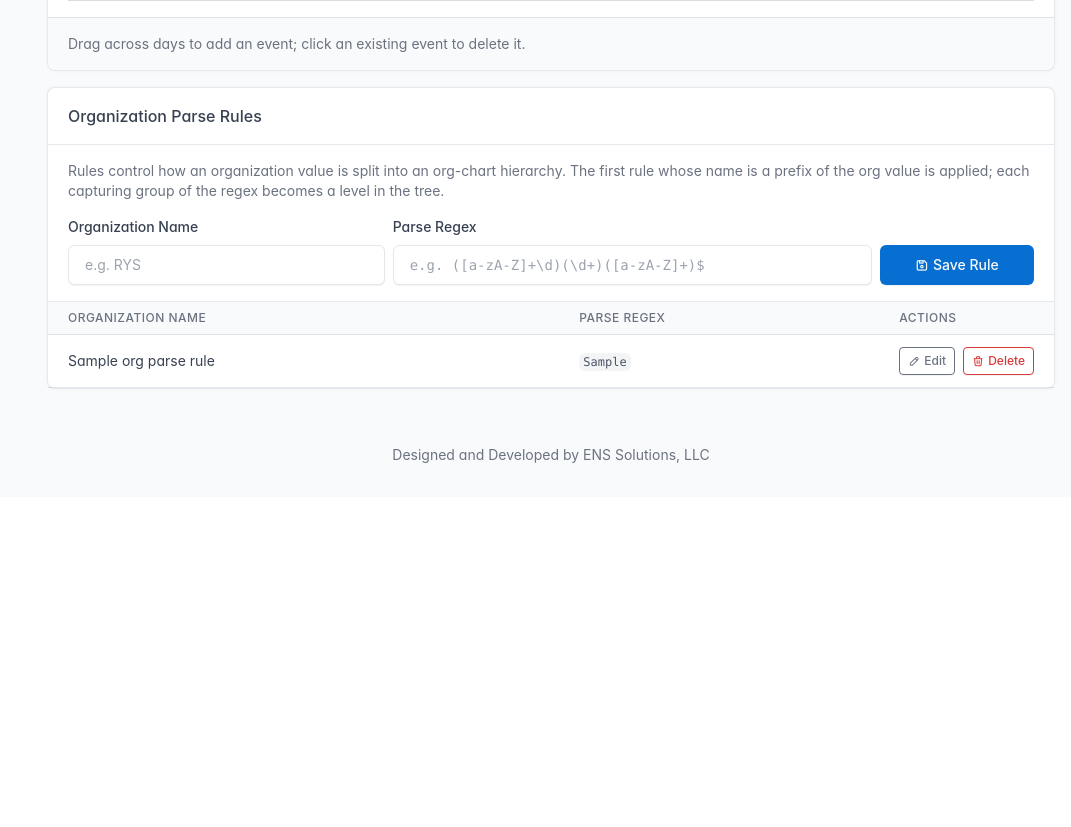
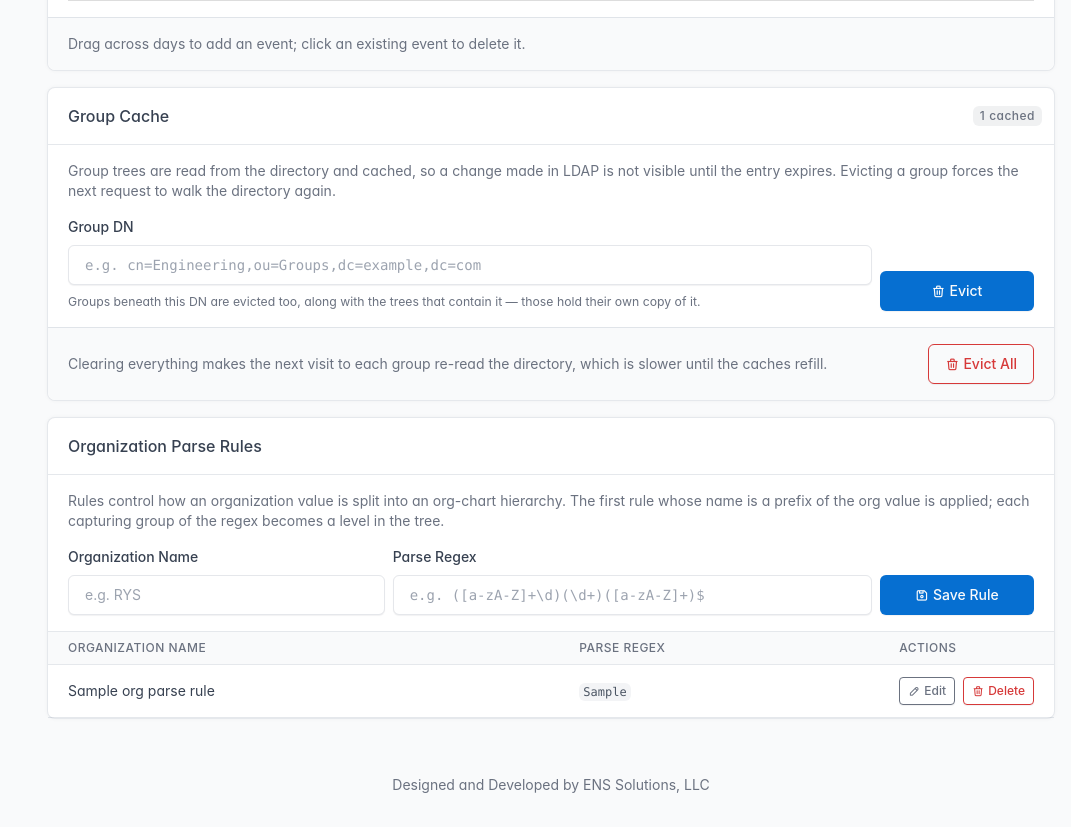
Before and after one commit to winllc/in-n-out-work, a Spring app: page /settings in a window 1280 px wide. Shown: the part 1009-1836 px from the top of the page, without its empty margins (209-1280 px from the left). Before the commit the page ends 1472 px from the top, so only its background shows below. Run offline with Thymeleaf, Linux system fonts and the light colour scheme; the template is opened without the code that fills it: most values are stand-ins (such as "Sample title", 1, 10 or a date in 2020); data that the repository does not hold is empty; some of the project's set-up classes (security, data sources, template engines, error pages and the like) are left out, and stand-ins take their place; some libraries are stand-ins or nearby versions.

Commit message:
Allow evicting cached groups from the settings page
Group trees had no way out of the cache but expiry, so a change made in
LDAP was invisible for up to cacheDurationExpirationMinutes with nothing
an administrator could do about it.

Evicting a group drops more than the entry named. Groups below it are
cached under their own keys and would stay behind as the versions they
were when the tree was walked; groups above it embed the very same child
objects in their own trees, so the stale copy would go on being served
from every ancestor. Both directions go, matched on RDN boundaries so a
group whose name merely starts the same is left alone, and compared the
way LdapDn compares DNs - normalised, case-insensitive - so a DN pasted
out of a directory tool with extra spacing still matches.

The settings page gains a Group Cache card showing how many trees are
cached, a field to evict one by DN, and an Evict All with a confirm. Both
endpoints are POST and carry the same ADMIN/MANAGER authority as the rest
of that page.

Verified with ./gradlew test: 316 pass. The eviction tests cover the
subtree, ancestor, unrelated-tree, prefix-collision, re-walk, spacing and
casing, evict-all and not-cached cases. The settings render test now
supplies cachedGroupCount, as its stub mirrors the real controller, and
asserts the new card and both endpoints render.

Co-Authored-By: Claude Opus 5 <noreply@anthropic.com>
Claude-Session: https://claude.ai/code/session_01MgmMiFsd3CSefHKKYHhxud

```diff
--- a/src/main/resources/templates/settings.html
+++ b/src/main/resources/templates/settings.html
@@ -70,6 +70,61 @@
                 </div>
                 <div class="card-footer text-secondary">
                     Drag across days to add an event; click an existing event to delete it.
+                </div>
+            </div>
+        </div>
+
+        <div class="col-12">
+            <div class="card">
+                <div class="card-header">
+                    <h3 class="card-title">Group Cache</h3>
+                    <div class="card-actions">
+                        <span class="badge bg-secondary-lt">
+                            <span th:text="${cachedGroupCount}">0</span> cached
+                        </span>
+                    </div>
+                </div>
+                <div class="card-body">
+
+                    <p class="text-secondary">
+                        Group trees are read from the directory and cached, so a change made in
+                        LDAP is not visible until the entry expires. Evicting a group forces the
+                        next request to walk the directory again.
+                    </p>
+
+                    <form th:action="@{/app/settings/cache/groups/evict}" method="post">
+                        <div class="row g-2 align-items-end">
+                            <div class="col-md-10">
+                                <label for="evictGroupDn" class="form-label">Group DN</label>
+                                <input type="text" id="evictGroupDn" name="dn"
+                                       class="form-control font-monospace"
+                                       placeholder="e.g. cn=Engineering,ou=Groups,dc=example,dc=com" required>
+                                <small class="form-hint">
+                                    Groups beneath this DN are evicted too, along with the trees
+                                    that contain it &mdash; those hold their own copy of it.
+                                </small>
+                            </div>
+                            <div class="col-md-2">
+                                <button type="submit" class="btn btn-primary w-100">
+                                    <i class="ti ti-trash me-1"></i>Evict
+                                </button>
+                            </div>
+                        </div>
+                    </form>
+
+                </div>
+                <div class="card-footer d-flex align-items-center">
+                    <span class="text-secondary">
+                        Clearing everything makes the next visit to each group re-read the
+                        directory, which is slower until the caches refill.
+                    </span>
+                    <form th:action="@{/app/settings/cache/groups/evictall}" method="post"
+                          class="ms-auto"
+                          onsubmit="return confirm('Evict every cached group tree?');">
+                        <button type="submit" class="btn btn-outline-danger">
+                            <i class="ti ti-trash me-1"></i>Evict All
+                        </button>
+                    </form>
                 </div>
             </div>
         </div>
```
Also changed, not shown: src/main/java/com/winllc/innoutwork/controller/SettingsController.java (+50 -1 lines), src/main/java/com/winllc/innoutwork/service/CacheService.java (+70 -0 lines), 2 other files.
